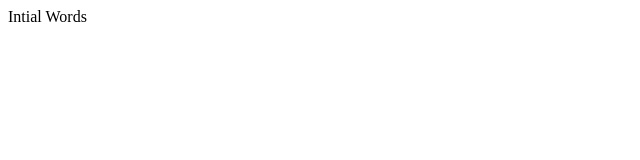
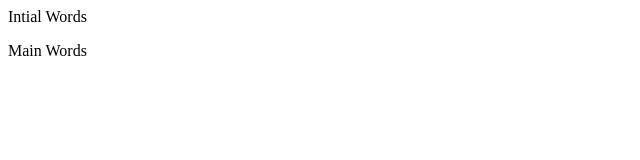
Before and after one commit to ShreyashLamkane/LocalRepo, a plain HTML site: page index.html in a window 1280 px wide. Shown: the full height of the page, 0-640 px from the left. Drawn offline with Linux system fonts and the light colour scheme.

Commit message:
Adding to main

```diff
--- a/index.html
+++ b/index.html
@@ -1 +1,2 @@
 <p>Intial Words</p>
+<p>Main Words</p>
```
